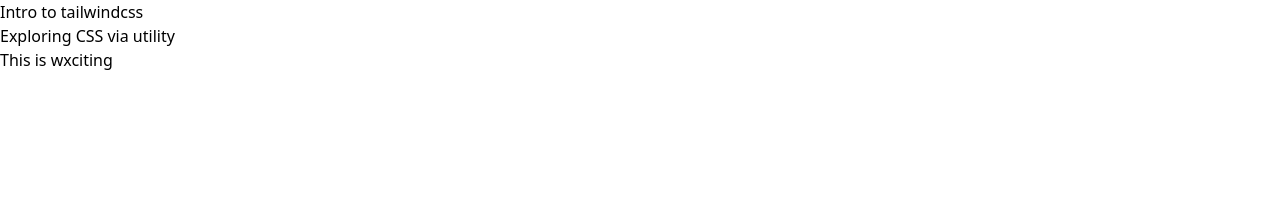
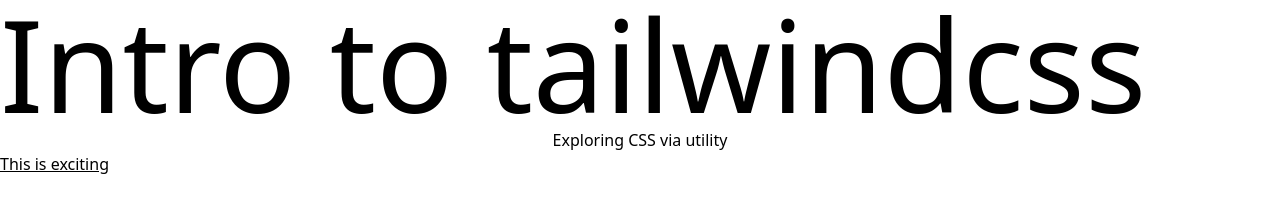
Before and after one commit to Hashemeee92/tailwind-css-intellisense, a plain HTML site: page index.html in a window 1280 px wide. Drawn offline with nearby package versions, Linux system fonts and the light colour scheme.

Commit message:
added tailwind css intellisense

```diff
--- a/index.html
+++ b/index.html
@@ -7,8 +7,8 @@
     <script src="https://cdn.jsdelivr.net/npm/@tailwindcss/browser@4"></script>
 </head>
 <body>
-    <h1>Intro to tailwindcss</h1>
-    <h3>Exploring CSS via utility</h3>
-    <p>This is wxciting</p>
+    <h1 class="text-9xl">Intro to tailwindcss</h1>
+    <h3 class="text-center">Exploring CSS via utility</h3>
+    <p class="underline">This is exciting</p>
 </body>
 </html>
```
